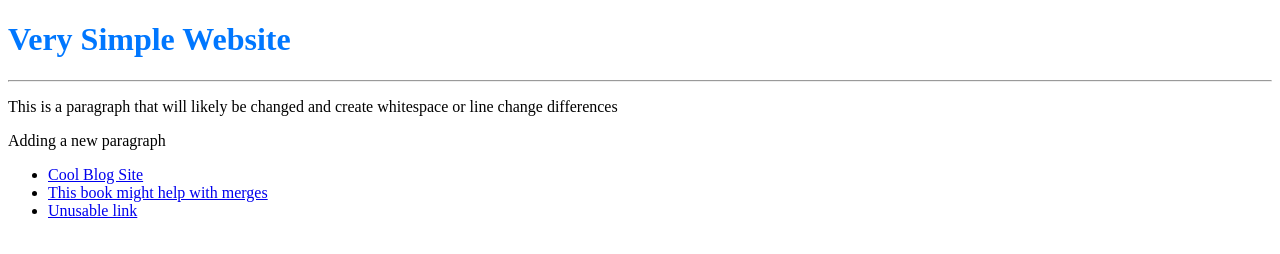
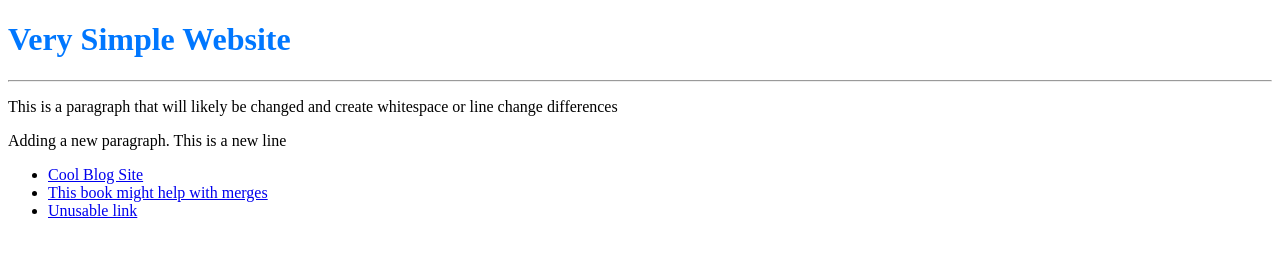
Before and after one commit to mike-ensor/git-workshop, a plain HTML site: page index.html in a window 1280 px wide. Drawn offline with Linux system fonts and the light colour scheme.

Commit message:
Adding a conflict

```diff
--- a/index.html
+++ b/index.html
@@ -14,7 +14,7 @@
 	change differences
   </p>
 	<p>
-	Adding a new paragraph
+	Adding a new paragraph.  This is a new line
 	</p>
 
 		<ul>
```
